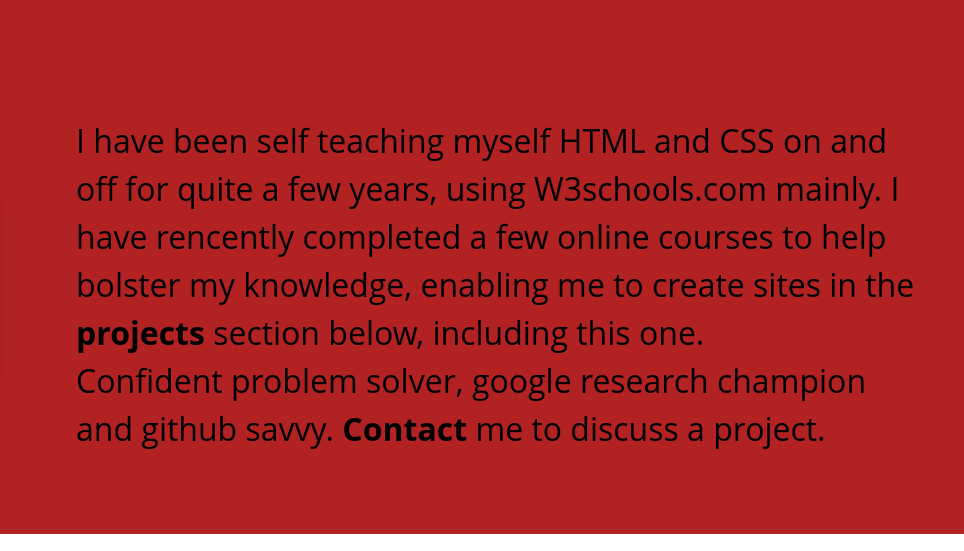
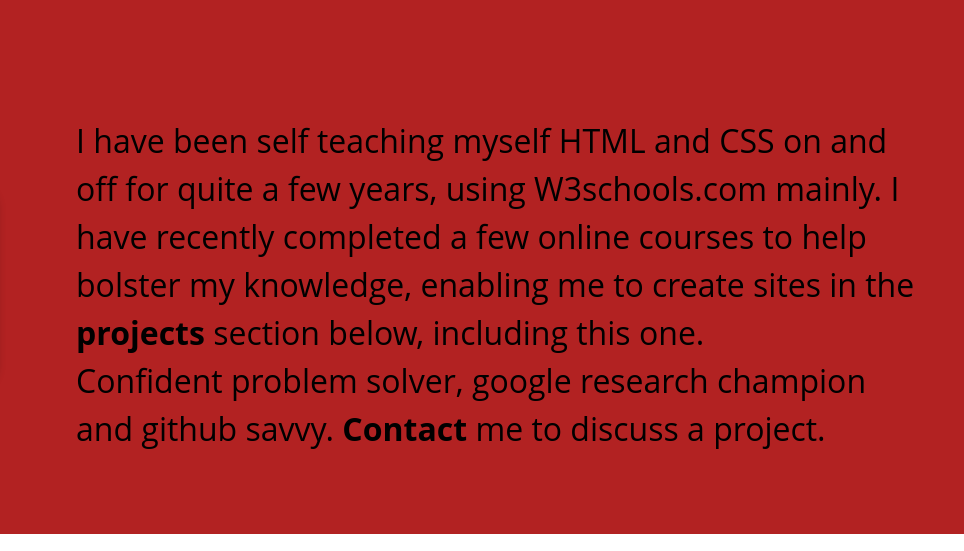
Before and after one commit to TheNuggitMan/TheNuggitMan.github.io, a plain HTML site: page index.html in a window 1280 px wide. Shown: the part 1034-1585 px from the top of the page, 316-1280 px from the left. Drawn offline with Linux system fonts and the light colour scheme.

Commit message:
spelling error correction/README update

```diff
--- a/index.html
+++ b/index.html
@@ -27,7 +27,7 @@
           <h1>About Lee</h1>
           <div class="aboutList">
             <img class="profileImg" src="img/profilePic.jpg" alt="Picture of Lee"></img>
-                <p>I have been self teaching myself HTML and CSS on and off for quite a few years, using W3schools.com mainly. I have rencently completed a few online courses
+                <p>I have been self teaching myself HTML and CSS on and off for quite a few years, using W3schools.com mainly. I have recently completed a few online courses
                   to help bolster my knowledge, enabling me to create sites in the <span onclick="softScroll(projects)" class="projectPress">projects</span> section below, including this one.<br>
                 Confident problem solver, google research champion and github savvy. <span onclick="softScroll(contact)" class="contactPress">Contact</span> me to discuss a project.
               </p>
```
Also changed, not shown: 1 other file.
